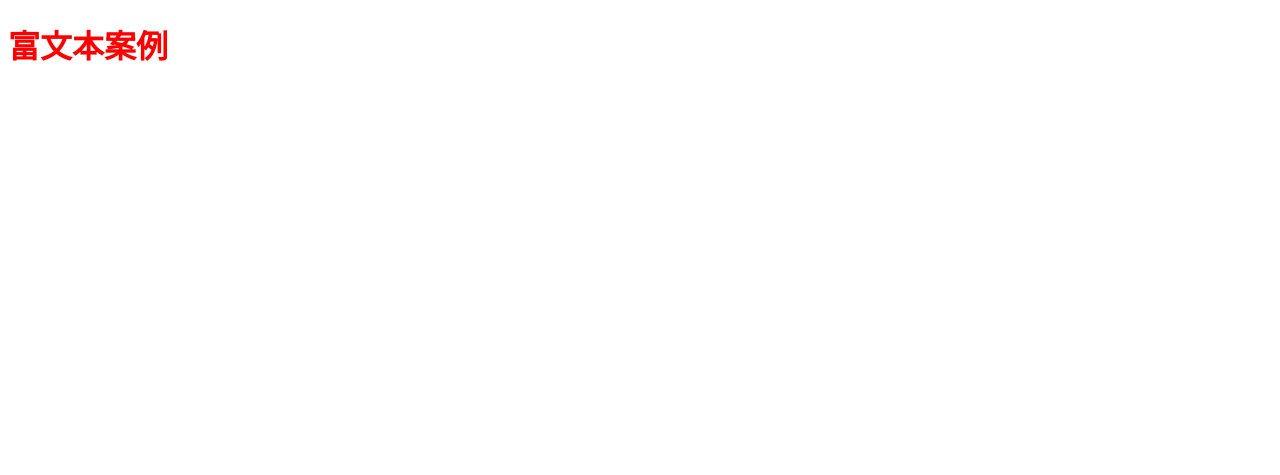
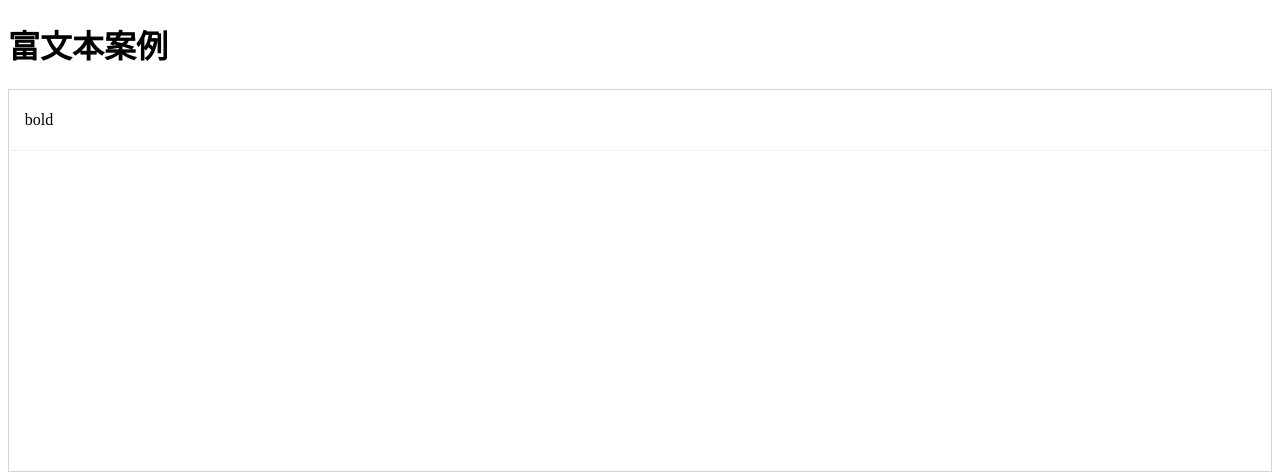
Before and after one commit to guqianfeng/My-Editor, a website built with webpack: page index.html in a window 1280 px wide. Built offline with nearby package versions, Linux system fonts and the light colour scheme.

Commit message:
初始化相关操作

```diff
--- a/index.html
+++ b/index.html
@@ -6,7 +6,7 @@
   <title><%= htmlWebpackPlugin.options.title %></title>
 </head>
 <body>
-  <h1>富文本案例</h1>
+  <h1 id="demo-title">富文本案例</h1>
   <div id="my-editor"></div>
 </body>
 </html>
--- a/src/editor/Editor.ts
+++ b/src/editor/Editor.ts
@@ -1,4 +1,45 @@
-import config from '../config'
+import config, { ConfigType } from '../config'
+import Menus from '../menu'
 class Editor {
+  public config: ConfigType
+  public el: HTMLElement
+  public toolbarEl: HTMLElement
+  public textContainerEl: HTMLElement
 
+  constructor (selector: string) {
+    this.el = document.querySelector(selector);
+    if ( !this.el ) {
+      throw new Error('需要传入正确的选择器')
+      return;
+    }
+    this.config = JSON.parse(JSON.stringify(config));
+  }
+
+  create (): void {
+    this.initDom();
+  }
+
+  initDom (): void {
+    this.initMenus();
+    this.initEditArea();
+  }
+
+  initMenus (): void {
+    this.toolbarEl = document.createElement('div');
+    this.toolbarEl.className = 'toolbar';
+    this.el.appendChild(this.toolbarEl)
+    const menus = new Menus(this);
+    // console.log(menus)
+    menus.addMenus()
+  }
+
+  initEditArea () {
+    this.textContainerEl = document.createElement('div');
+    this.textContainerEl.className = 'text-container';
+    this.textContainerEl.style.height = this.config.height + 'px';
+    this.textContainerEl.setAttribute('contenteditable', "true");
+    this.el.appendChild(this.textContainerEl);
+  }
 }
+
+export default Editor;
--- a/src/editor/editor.scss
+++ b/src/editor/editor.scss
@@ -1,3 +1,31 @@
-h1 {
-  color: red;
+.toolbar {
+  display: flex;
+  align-items: center;
+  background-color: #fff;
+  border: 1px solid #c9d8db;
+  border-bottom: 1px solid #eee;
+  z-index: 10001;
+  padding: 10px;
+  .editor-menu {
+    width: 40px;
+    height: 40px;
+    text-align: center;
+    line-height: 40px;
+    margin-right: 10px;
+    cursor: pointer;
+    &:hover {
+      color: skyblue;
+    }
+  }
 }
+.text-container {
+  border: 1px solid #c9d8db;
+  border-top: none;
+  height: 800px;
+  z-index: 10000;
+  padding: 10px;
+  overflow: auto;
+  &:focus {
+    outline: none;
+  }
+}
--- a/src/index.ts
+++ b/src/index.ts
@@ -1,2 +1,5 @@
-import './editor/Editor.ts'
+import Editor from './editor/Editor.ts'
 import './editor/editor.scss'
+
+const editor = new Editor('#my-editor')
+editor.create();
--- /dev/null
+++ b/src/menu/index.ts
@@ -0,0 +1,35 @@
+import Editor from "../editor/Editor";
+
+export default class Menus {
+  public editor: Editor
+  constructor (editor: Editor) {
+    this.editor = editor;
+  }
+
+  addMenus (): void {
+    const {menus} = this.editor.config;
+    // console.log(menus);
+    menus.forEach(type => {
+      this.addMenu(type)
+    })
+  }
+
+  addMenu (type: string): void{
+    console.log(type);
+    const toolEl = document.createElement('div');
+    toolEl.className = 'editor-menu';
+    /**
+     * 以下操作处理子菜单
+     */
+    switch (type) {
+      case 'bold':
+        toolEl.innerHTML = type;
+        break;
+      case 'head':
+        break;
+      case 'color':
+        break;
+    }
+    this.editor.toolbarEl.appendChild(toolEl);
+  }
+}
```
